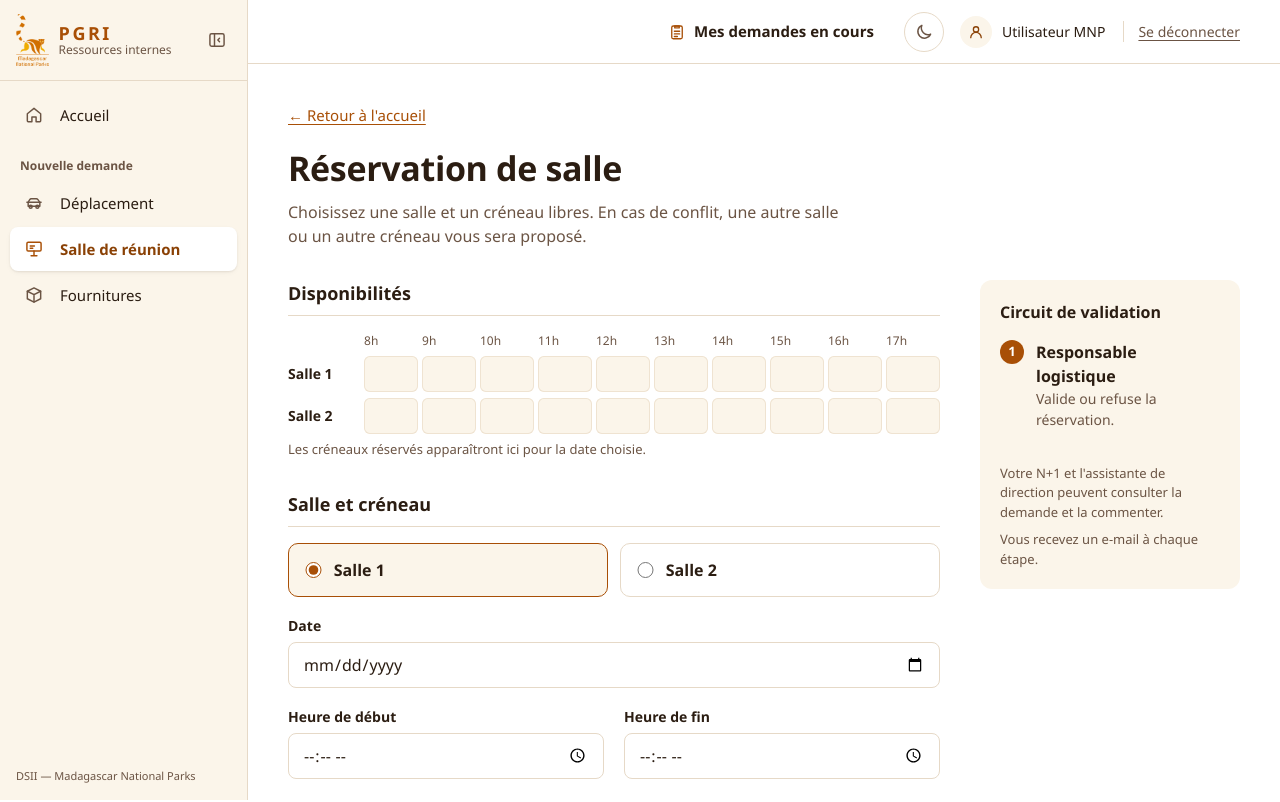
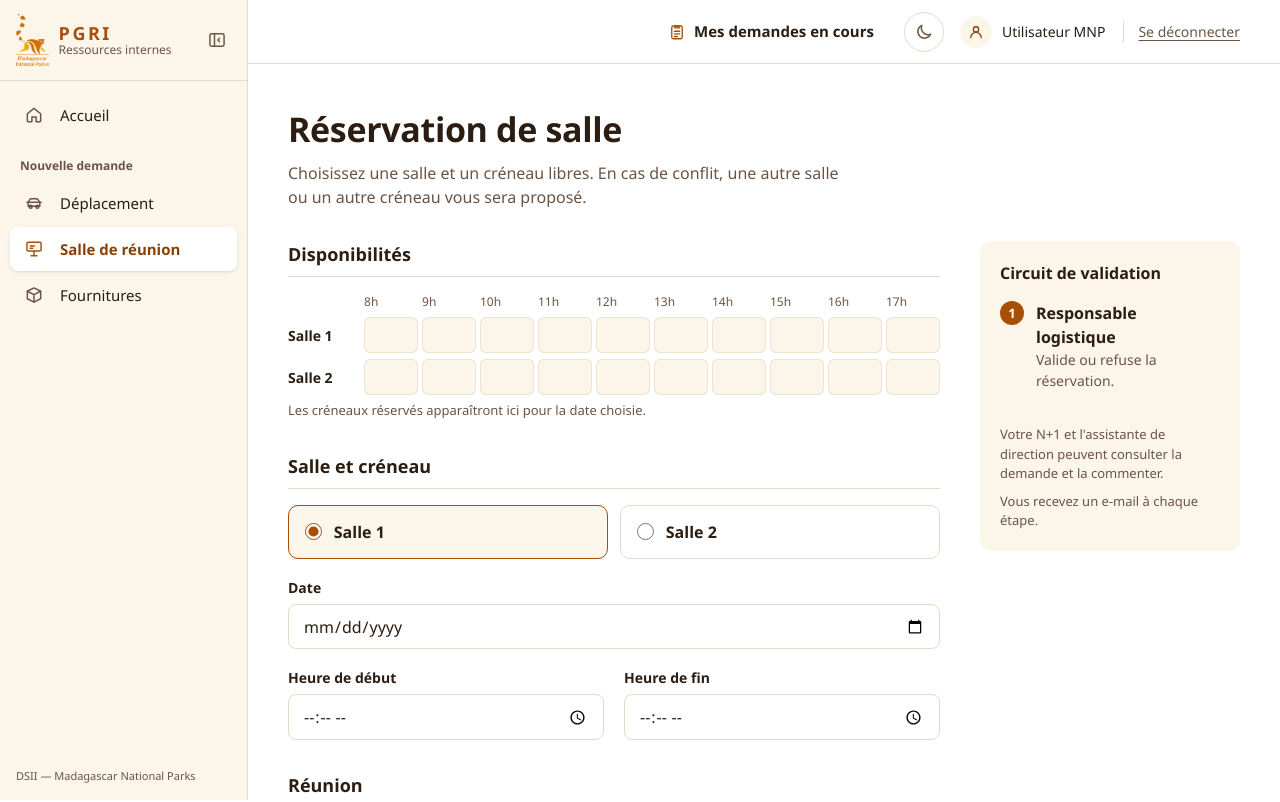
Before and after one commit to rohintsoakiady25-ship-it/PGRI, a React (Vite) app in the folder frontend/: page /demandes/salle in a window 1280 px wide. Shown: the top 802 px of the page. Built offline with nearby package versions, Linux system fonts and the light colour scheme.

Commit message:
Retrait des liens « Retour à l'accueil »
Le menu latéral permet déjà de revenir à l'accueil.

```diff
--- a/frontend/src/components/common/PagePlaceholder.tsx
+++ b/frontend/src/components/common/PagePlaceholder.tsx
@@ -1,13 +1,9 @@
-import { Link } from 'react-router-dom';
 import AppLayout from '@/layouts/AppLayout';
 
 /** Page provisoire en attendant le développement de la fonctionnalité. */
 export default function PagePlaceholder({ titre, description }: { titre: string; description: string }) {
   return (
     <AppLayout>
-      <p style={{ margin: '0 0 1.5rem' }}>
-        <Link to="/accueil">← Retour à l'accueil</Link>
-      </p>
       <h1 style={{ margin: 0, fontSize: '2rem' }}>{titre}</h1>
       <p style={{ margin: '0.5rem 0 0', maxWidth: '60ch', color: 'var(--ink-soft)' }}>{description}</p>
     </AppLayout>
--- a/frontend/src/components/demande/DemandePage.css
+++ b/frontend/src/components/demande/DemandePage.css
@@ -1,9 +1,4 @@
 /* Gabarit des pages de demande */
-
-.demande__back {
-  margin: 0 0 1rem;
-  font-size: 0.9375rem;
-}
 
 .demande__title {
   margin: 0;
--- a/frontend/src/components/demande/DemandePage.tsx
+++ b/frontend/src/components/demande/DemandePage.tsx
@@ -1,5 +1,4 @@
 import type { ReactNode } from 'react';
-import { Link } from 'react-router-dom';
 import AppLayout from '@/layouts/AppLayout';
 import './DemandePage.css';
 
@@ -21,9 +20,6 @@ export default function DemandePage({ titre, intro, circuit, noteCircuit, childr
   return (
     <AppLayout>
       <div className="demande">
-        <p className="demande__back">
-          <Link to="/accueil">← Retour à l'accueil</Link>
-        </p>
         <h1 className="demande__title">{titre}</h1>
         <p className="demande__intro">{intro}</p>
 
```
